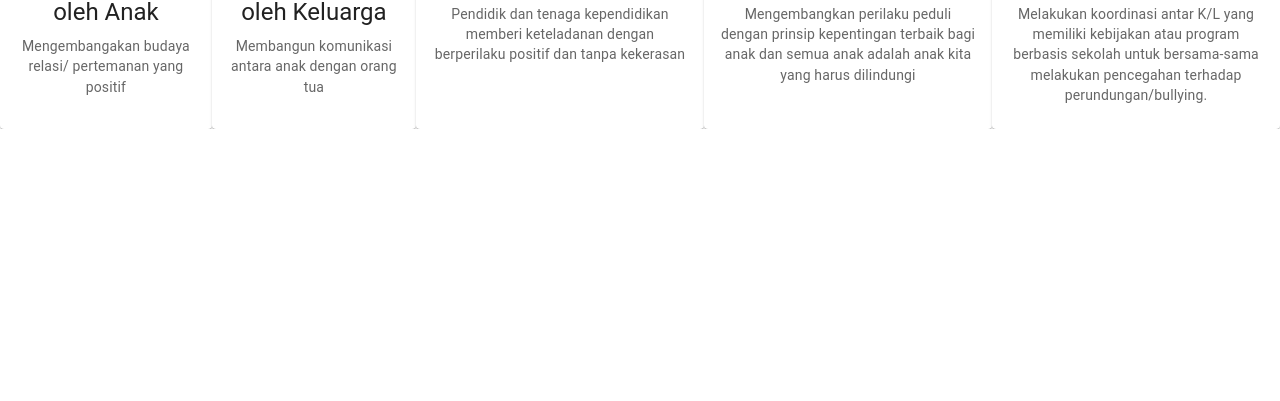
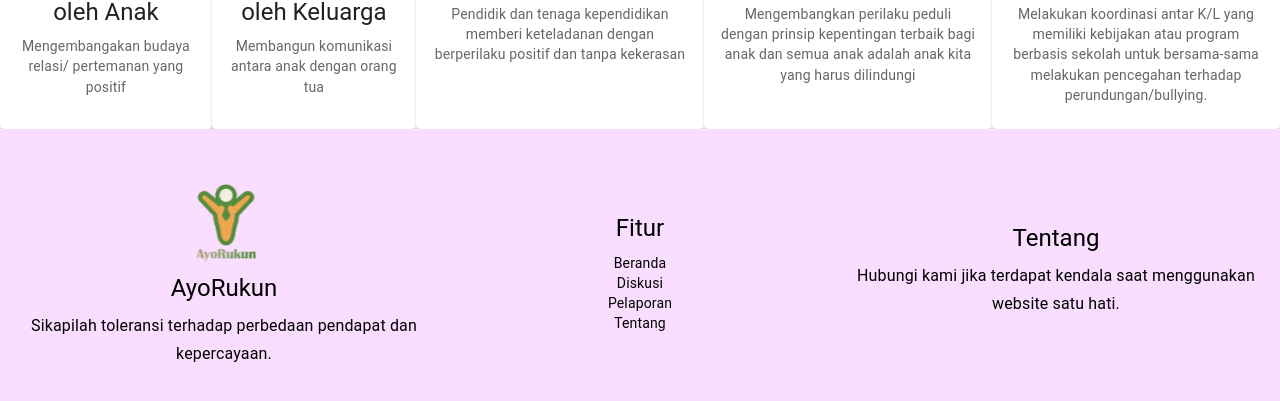
Before and after one commit to AyoRukun/ayorukun-fe, a React (Vite) app: page / in a window 1280 px wide. Shown: the part 2480-2881 px from the top of the page. Before the commit the page ends 2609 px from the top, so only its background shows below. Built offline with nearby package versions, Linux system fonts and the light colour scheme.

Commit message:
add footer

```diff
--- a/src/App.jsx
+++ b/src/App.jsx
@@ -35,7 +35,7 @@ function App() {
           </Routes>
         </Box>
       </Box>
-      {/*<AppFooter />*/}
+      <AppFooter />
     </Box>
   );
 }
```
